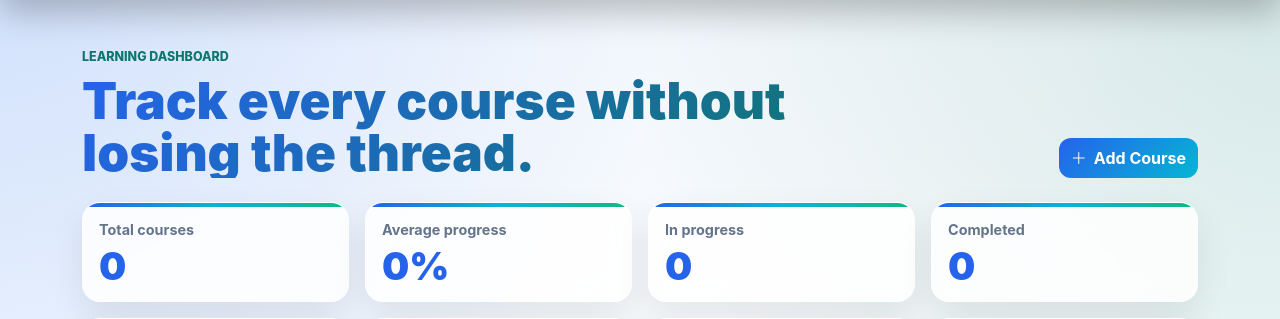
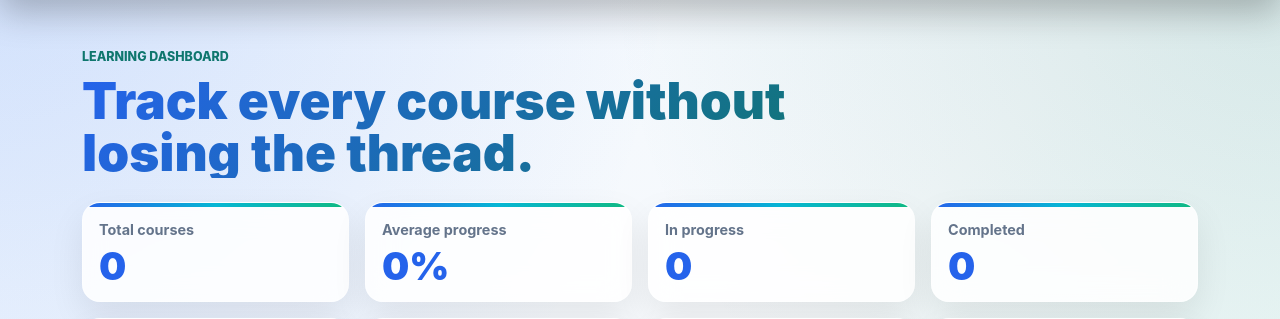
Before and after one commit to Johny-hj/Mini-Project, a Flask app: page / in a window 1280 px wide. Shown: the part 56-375 px from the top of the page. Run offline with Flask 3, Linux system fonts and the light colour scheme; the visitor is signed in with stand-in values (Sample User, id 1); data that the repository does not hold is empty.

Commit message:
some changes are done in UI

```diff
--- a/templates/index.html
+++ b/templates/index.html
@@ -8,10 +8,11 @@
         <p class="eyebrow">Learning dashboard</p>
         <h1>Track every course without losing the thread.</h1>
     </div>
-    <a href="/add" class="btn btn-primary">
+  <!--  <a href="/add" class="btn btn-primary">
         <i class="bi bi-plus-lg"></i>
         Add Course
     </a>
+    -->
 </section>
 
 <section class="stats-grid" aria-label="Course progress summary">
```
